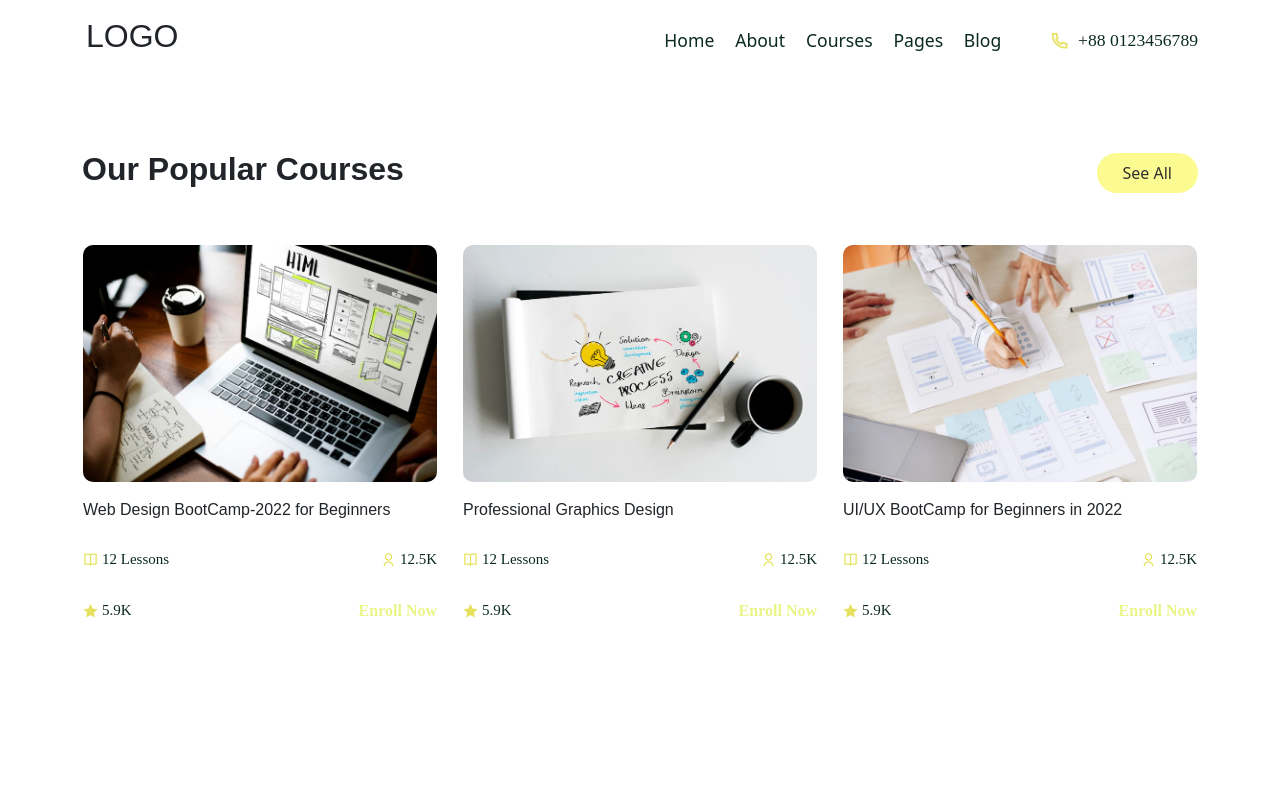
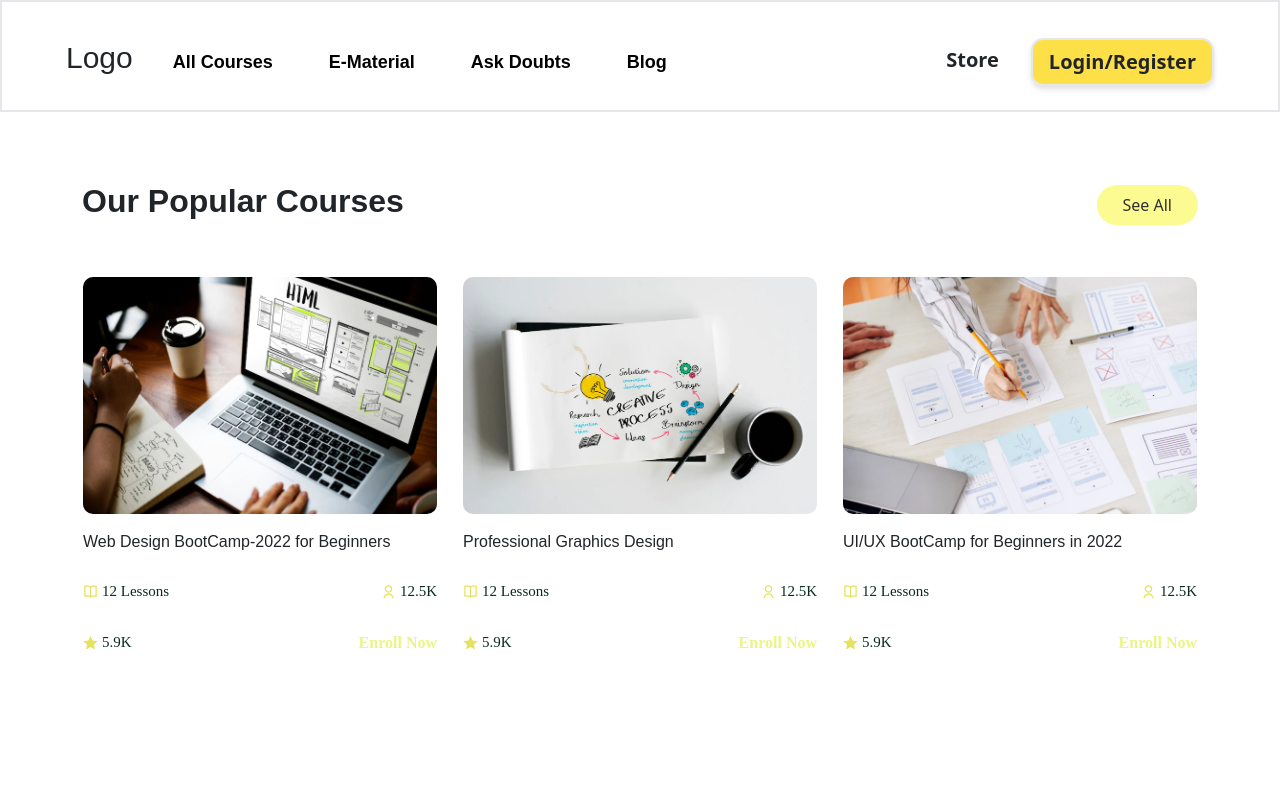
Before and after one commit to Thebeast01/Brain-Bytes, a React (Create React App) app: page / in a window 1280 px wide. Shown: the top 789 px of the page. Built offline with nearby package versions, Linux system fonts and the light colour scheme.

Commit message:
Adds new better Navbar

```diff
--- a/src/components/Navbar.js
+++ b/src/components/Navbar.js
@@ -1,53 +1,91 @@
-import React from "react";
-import { Link } from "react-router-dom";
-import logo from "../Images/logo.jpg";
-import { IoMdArrowDropdown } from "react-icons/io";
+import { useState } from "react";
+import { navLinks } from "../constants/index";
 
 const Navbar = () => {
+  const [active, setActive] = useState("Home");
+  const [toggle, setToggle] = useState(false);
+
   return (
-    <div>
-      <nav className="flex flex-row shadow-lg  justify-around">
-        <div className="flex flex-row gap-8 py-3 ">
-          <img className="w-[5rem] h-[5rem]" alt="logo" />
-        </div>
-        <div>
-          <ul className="flex list-none py-6 flex-row gap-6 font-medium text-xl">
-            <li className="rounded-full hover:bg-yellow-300 py-2 px-5">
-              <Link to="/">Home</Link>
+    <div className=" w-screen h-28 border-2">
+      <div className={`sm:px-16 px-6 my-7 flex justify-center items-center`}>
+        <div className="w-full ">
+          <nav className="w-full flex py-6  items-center navbar ">
+            {/* Logo */}
+            <h1 className="text-3xl ">Logo</h1>
+
+            {/* Desktop Navigation */}
+            <ul className="list-none md:flex hidden items-center m-0 flex-1">
+              {navLinks.map((nav, index) => (
+                <li
+                  key={nav.id}
+                  className={`font-poppins font-normal cursor-pointer text-[16px] ${
+                    active === nav.title ? "text-white" : "text-dimWhite"
+                  } ${index === navLinks.length - 1 ? "mr-0" : "mr-10"}`}
+                  onClick={() => setActive(nav.title)}
+                >
+                  <a
+                    className="no-underline text-lg text-black font-semibold p-2 hover:bg-yellow-300"
+                    href={`#${nav.id}`}
+                  >
+                    {nav.title}
+                  </a>
                 </li>
-            <li className="rounded-full hover:bg-yellow-300 py-2 px-5">
-              <Link to="/e-matetial" className="flex flex-row">
-                <div>E-Material</div>
-                <IoMdArrowDropdown size={"1.1rem"} className="mt-2" />
-              </Link>
-            </li>
-            <div className="opacity-0 w-[50px] h-[20px] hover:opacity-100 bg-black">
-              fghfg
+              ))}
+            </ul>
+
+            {/* Mobile Navigation */}
+            <div className="md:hidden flex flex-1  items-center pl-4">
+              <div
+                className={`w-[28px] h-[28px] object-contain font-bold text-2xl   ${
+                  toggle ? "rotate-0  mb-2" : "rotate-90 pl-1 mb-2"
+                }`}
+                onClick={() => setToggle(!toggle)}
+              >
+                {toggle ? "X" : "|||"}
               </div>
 
-            <li className="rounded-full hover:bg-yellow-300 py-2 px-5">
-              <Link to="/courses" className="flex flex-row">
-                Courses
-                <IoMdArrowDropdown size={"1.1rem"} className="mt-2" />
-              </Link>
+              {/* Sidebar */}
+              <div
+                className={`${
+                  !toggle ? "hidden" : "flex"
+                } p-6 bg-white border-2 absolute top-10 left-14 mx-4 my-2 min-w-[190px] rounded-xl sidebar`}
+              >
+                <ul className="list-none flex justify-end items-start flex-1 flex-col">
+                  {navLinks.map((nav, index) => (
+                    <li
+                      key={nav.id}
+                      className={`font-poppins font-medium cursor-pointer text-[16px] ${
+                        index === navLinks.length - 1 ? "mb-0" : "mb-4"
+                      }`}
+                      onClick={() => setActive(nav.title)}
+                    >
+                      <a
+                        className="text-black no-underline"
+                        href={`#${nav.id}`}
+                      >
+                        {nav.title}
+                      </a>
                     </li>
-            <li className="rounded-full hover:bg-yellow-300 py-2 px-5">
-              <Link to="/blog">Blog</Link>
-            </li>
-            <li className="rounded-full hover:bg-yellow-300 py-2 px-5">
-              <Link to="/doubt">Doubts</Link>
-            </li>
-            <li className="rounded-full hover:bg-yellow-300 py-2 px-5">
-              <Link to="/about">About Us</Link>
-            </li>
+                  ))}
                 </ul>
               </div>
-        <div className="py-5  ">
-          <button className="font-medium hover:bg-yellow-300 border rounded-full px-5 py-3 text-xl">
-            Login/Register
-          </button>
+            </div>
+            <div className="navbar-left text-xl font-semibold flex">
+              <div className="store font-semibold p-2 hover:bg-yellow-300 p-2 mx-4 ">
+                <a>Store</a>
+              </div>
+              <div
+                className="border-2  px-3 py-2 drop-shadow-md bg-yellow-300 rounded-xl
+              "
+                id="beforeLogin"
+              >
+                <a>Login/Register</a>
+              </div>
+              <div className="hidden" id="afterLogin"></div>
             </div>
           </nav>
+        </div>
+      </div>
     </div>
   );
 };
--- /dev/null
+++ b/src/constants/index.js
@@ -0,0 +1,18 @@
+export const navLinks = [
+  {
+    id: "Courses",
+    title: "All Courses",
+  },
+  {
+    id: "E-Material",
+    title: "E-Material",
+  },
+  {
+    id: "Ask Doubts",
+    title: "Ask Doubts",
+  },
+  {
+    id: "Blog",
+    title: "Blog",
+  },
+];
--- a/src/pages/Home.jsx
+++ b/src/pages/Home.jsx
@@ -1,5 +1,5 @@
 import React, { Fragment } from "react";
-import Header from "../components/Header/Header";
+import Navbar from "../components/Navbar";
 import Courses from "../components/Courses-section/Courses";
 // import Blog from "./components/blog/Blog"
 import Features from "../components/Feature-section/Features";
@@ -8,14 +8,12 @@ import Footer from "../components/Footer/Footer";
 // import Testimonal from "../components/testimonal/Testimonal";
 const Home = () => {
   return (
-
     <Fragment>
-        <Header />
-    <Courses />
+      <Navbar />
+      <Courses />
       <Features />
       {/* <Testimonal/> */}
-   <Footer />
-
+      <Footer />
     </Fragment>
   );
 };
--- a/tailwind.config.js
+++ b/tailwind.config.js
@@ -1,8 +1,27 @@
 /** @type {import('tailwindcss').Config} */
 module.exports = {
-  content: ['./src/**/*.{js,jsx,ts,tsx}'],
+  content: ["./index.html", "./src/**/*.{js,jsx}"],
+  mode: "jit",
   theme: {
-    extend: {},
+    extend: {
+      colors: {
+        primary: "#00040f",
+        secondary: "#00f6ff",
+        dimWhite: "rgba(255, 255, 255, 0.7)",
+        dimBlue: "rgba(9, 151, 124, 0.1)",
+      },
+      fontFamily: {
+        poppins: ["Poppins", "sans-serif"],
+      },
+    },
+    screens: {
+      xs: "480px",
+      ss: "620px",
+      sm: "768px",
+      md: "1060px",
+      lg: "1200px",
+      xl: "1700px",
+    },
   },
   plugins: [],
 };
```
Lines whose indentation alone changed are shown as unchanged.
